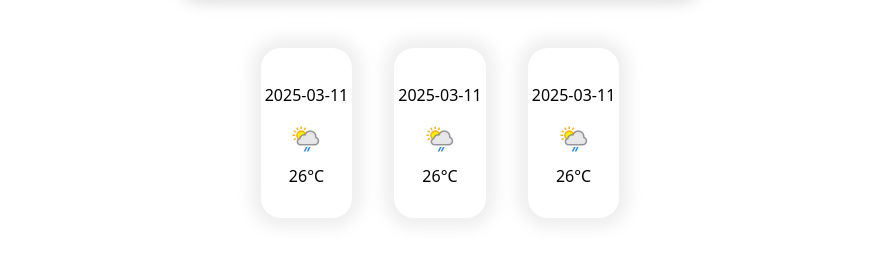
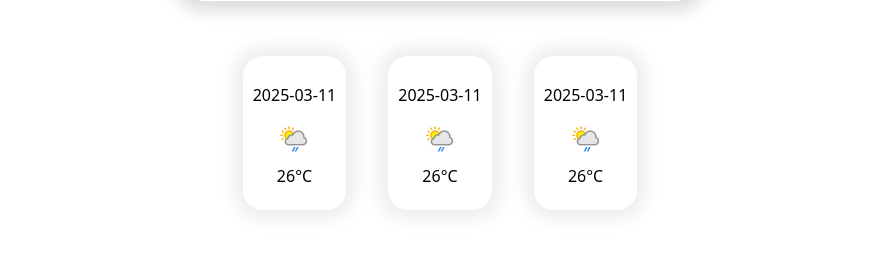
Before and after one commit to nguyenphuong29082004/HIT15_VUE_2025, a Vue app: page / in a window 1280 px wide. Shown: the part 469-730 px from the top of the page, without its empty margins (200-1079 px from the left). Built offline with nearby package versions, Linux system fonts and the light colour scheme.

Commit message:
modified weather info

```diff
--- a/src/components/Search.vue
+++ b/src/components/Search.vue
@@ -133,8 +133,8 @@ import vnImage from '../assets/vn.png';
   box-shadow: 0 0 15px 10px rgba(176, 175, 175, 0.2);
   border-radius: 20px;
   width: max-content;
-  padding: 20px 4px;
-   transition: all 0.3s ease;
+  padding: 12px 10px;
+   transition: all 0.5s ease;
   .temperature,
   .datetime {
     font-size: 16px;
@@ -143,6 +143,7 @@ import vnImage from '../assets/vn.png';
   &:hover{
     transform: translateY(-20px);
     background-color: #756b9c;
+    color: white;
   }
   img {
     width: 32px;
```
